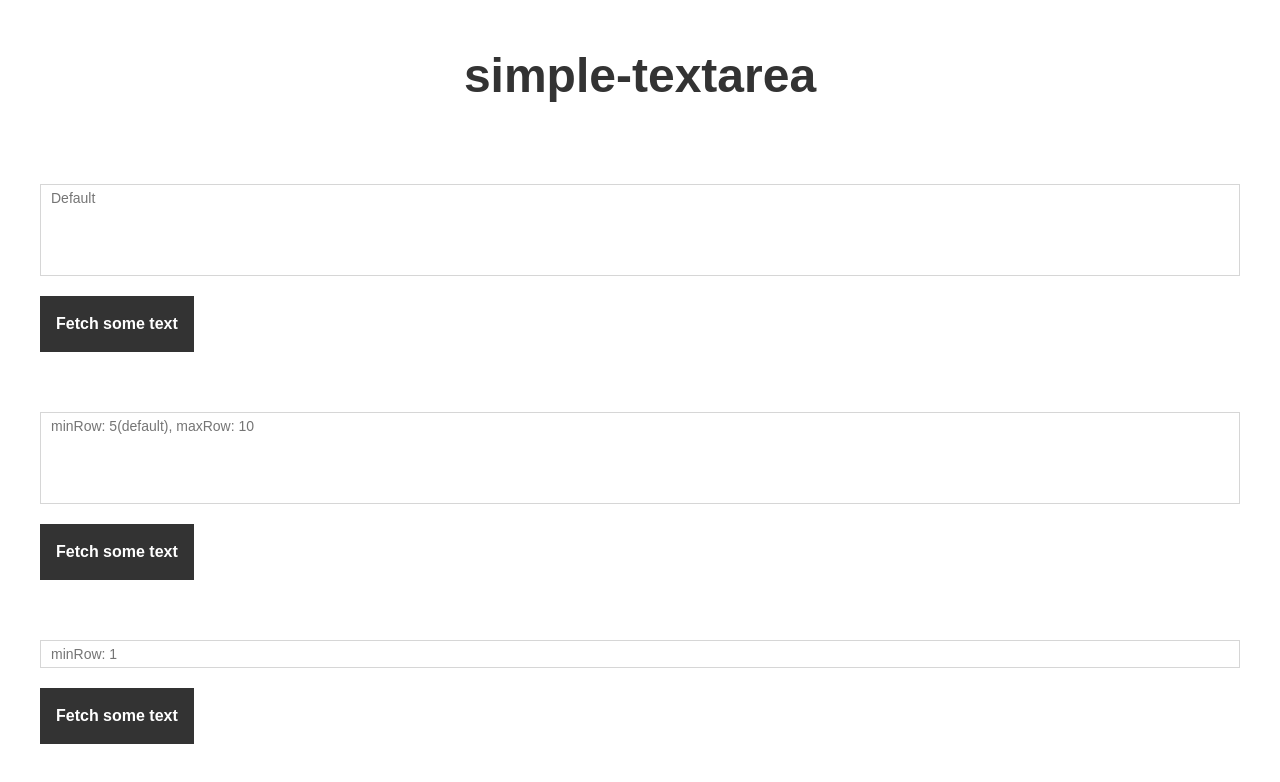
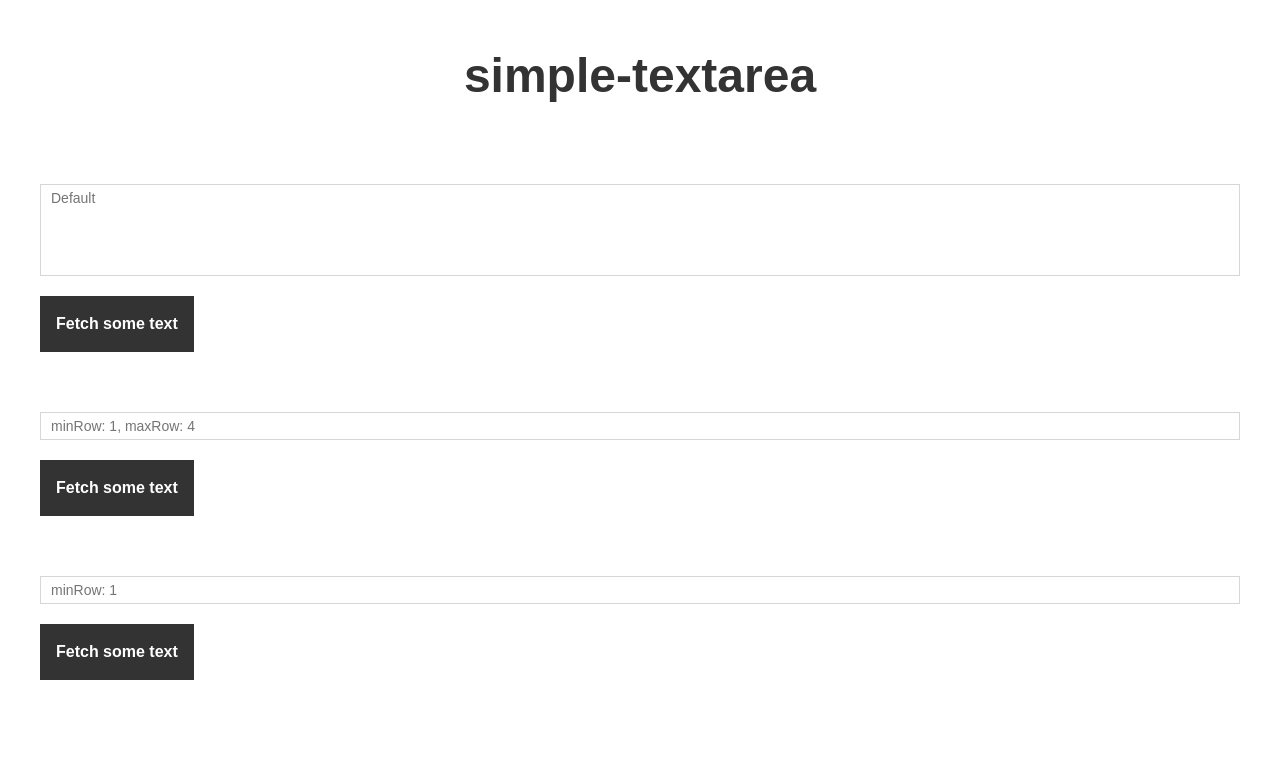
Before and after one commit to jnh0222/pretty-simple-autostextarea, a Vue app: page / in a window 1280 px wide. Shown: the top 782 px of the page. Built offline with nearby package versions, Linux system fonts and the light colour scheme.

Commit message:
update logic

```diff
--- a/src/App.vue
+++ b/src/App.vue
@@ -17,8 +17,9 @@
         <SimpleTextarea
         :parentMessage="textValue2"
         v-model="textValue2"
-        placeholder="minRow: 5(default), maxRow: 10"
-        :autosize="{'maxRow': 10}"
+        placeholder="minRow: 1, maxRow: 4"
+        :minRow="1"
+        :autosize="{'maxRow': 4}"
         simpleTextareaClass="simple-class"
         />
         <button type="button" class="btn-fetch" @click="appendText(2)">Fetch some text</button>
--- a/src/components/SimpleTextarea.vue
+++ b/src/components/SimpleTextarea.vue
@@ -66,27 +66,30 @@ export default {
         }
       }
     },
-    $_getSingleRowHeight() {
+    $_getSingleRowHeight(cb) {
+      // create temporary instance
       var singleRowTextarea = document.createElement('textarea');
       singleRowTextarea.setAttribute('rows', 1);
       singleRowTextarea.setAttribute('class', 'simple-textarea');
       document.body.appendChild(singleRowTextarea);
-      return singleRowTextarea;
+
+      // extract styles and scrollHeight
+      let computedStyles = window.getComputedStyle(singleRowTextarea);
+      this.verticalPadding = parseInt(computedStyles.getPropertyValue('padding-top')) + parseInt(computedStyles.getPropertyValue('padding-bottom'));
+      this.verticalBorderWidth = parseInt(computedStyles.getPropertyValue('border-top-width')) + parseInt(computedStyles.getPropertyValue('border-bottom-width'));
+      this.singleRowScrollHeight = singleRowTextarea.scrollHeight - this.verticalPadding;
+
+      // remove the temporary instance
+      singleRowTextarea.parentNode && singleRowTextarea.parentNode.removeChild(singleRowTextarea);
+      if(cb) cb();
     }
   },
   mounted() {
     // initialize width
     this.$refs.message.style.width = this.width;
 
-    let singleRowTextarea = this.$_getSingleRowHeight();
-    let computedStyles = window.getComputedStyle(singleRowTextarea);
-    this.verticalPadding = parseInt(computedStyles.getPropertyValue('padding-top')) + parseInt(computedStyles.getPropertyValue('padding-bottom'));
-    this.verticalBorderWidth = parseInt(computedStyles.getPropertyValue('border-top-width')) + parseInt(computedStyles.getPropertyValue('border-bottom-width'));
-    this.singleRowScrollHeight = singleRowTextarea.scrollHeight - this.verticalPadding;
-    singleRowTextarea.parentNode && singleRowTextarea.parentNode.removeChild(singleRowTextarea);
-
     if(typeof this.autosize == 'boolean' || typeof this.autosize == 'object') {
-      this.$_calcSize();
+      this.$_getSingleRowHeight(this.$_calcSize);
     }
   }
 }
```
Also changed, not shown: 1 other file (tests, documents, lock files or other folders).
